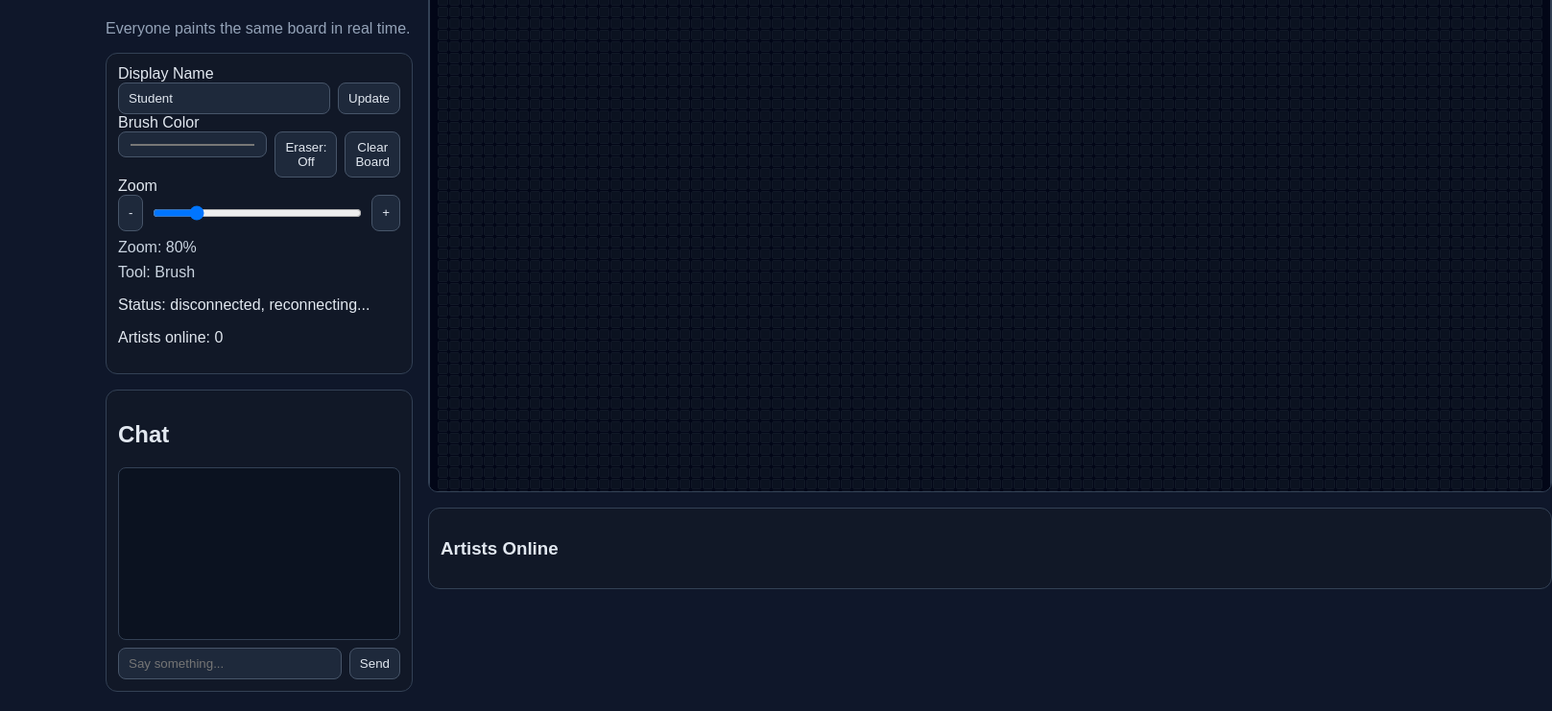
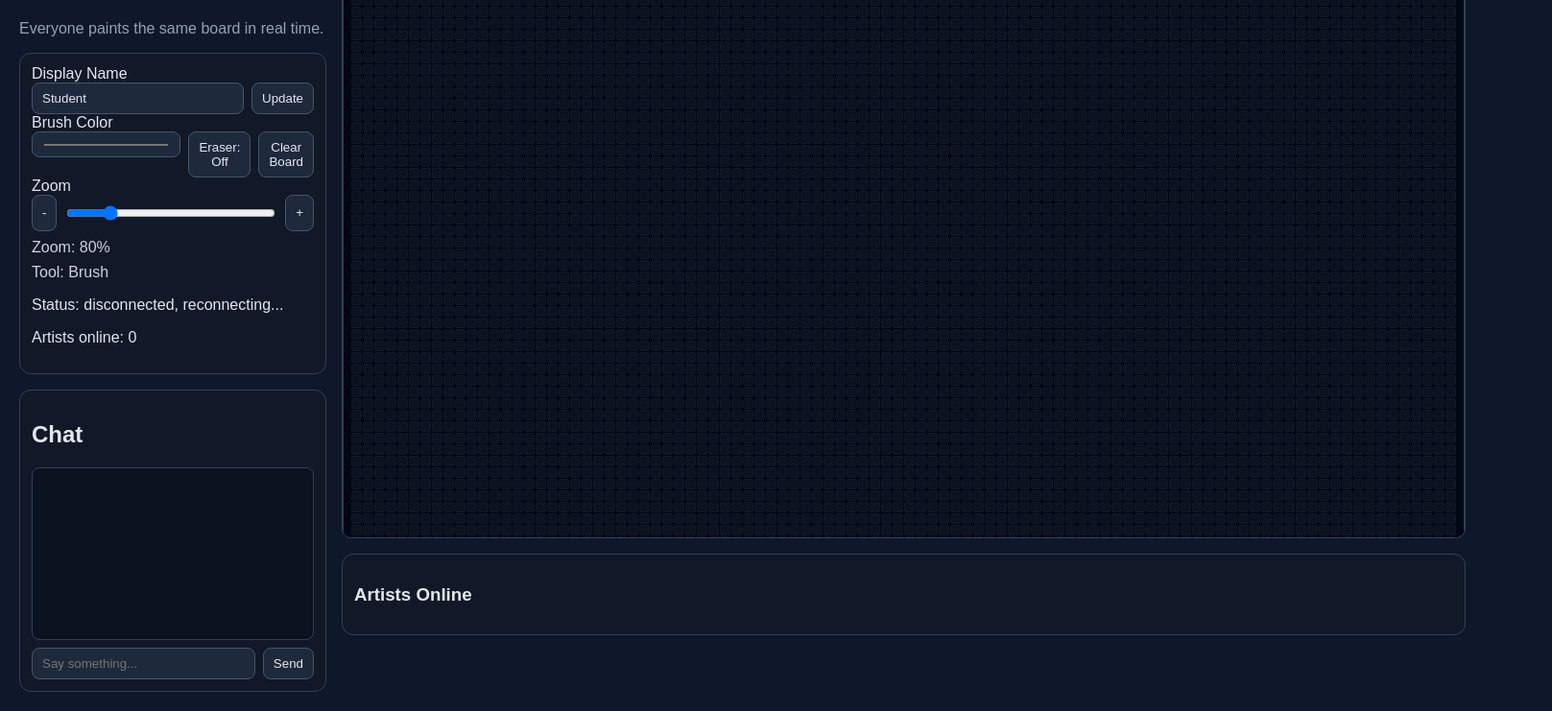
Before and after one commit to ducmtran-commit/WebSocket, a website: page public/index.html in a window 1280 px wide. Shown: the part 83-824 px from the top of the page at 96% size, 1617 px wide, since content can reach past the window. Drawn offline with Linux system fonts and the light colour scheme.

Commit message:
Update style.css

```diff
--- a/public/style.css
+++ b/public/style.css
@@ -10,7 +10,7 @@ body {
 }
 
 .layout {
-  max-width: 1100px;
+  max-width: 1500px;
   margin: 0 auto;
   padding: 20px;
   display: grid;
@@ -93,7 +93,7 @@ input {
 
 .board-viewport {
   overflow: auto;
-  max-height: 72vh;
+  max-height: 78vh;
   border: 1px solid #334155;
   border-radius: 10px;
 }
```
